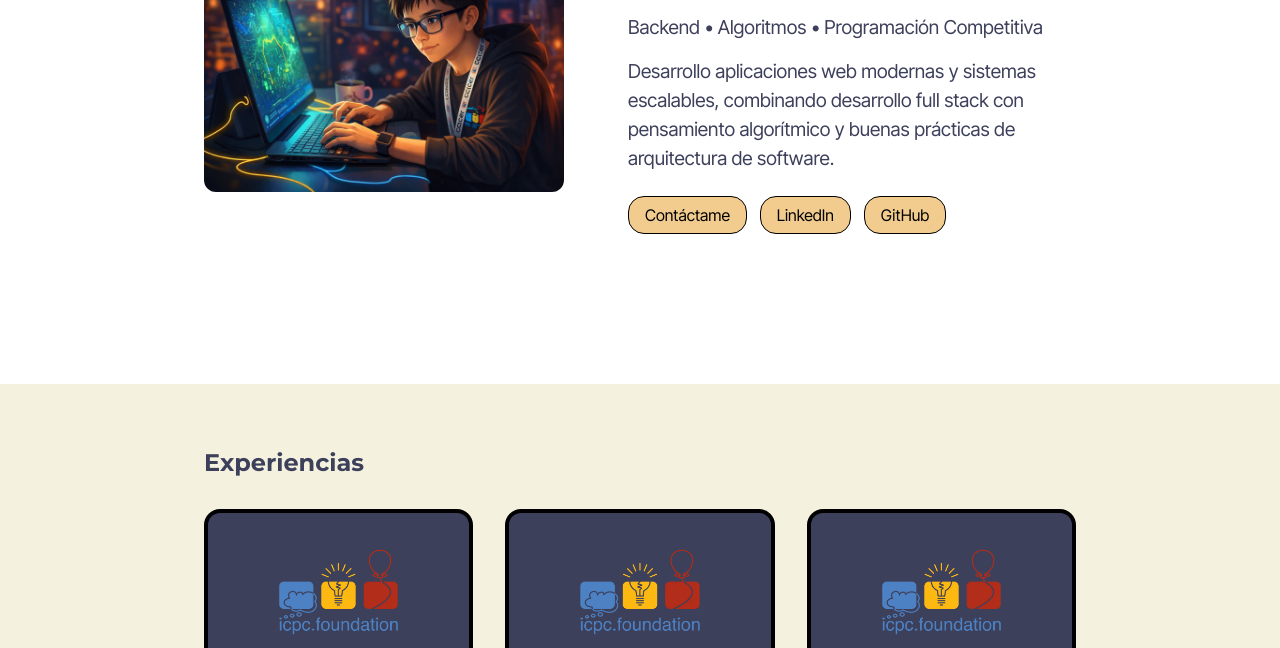
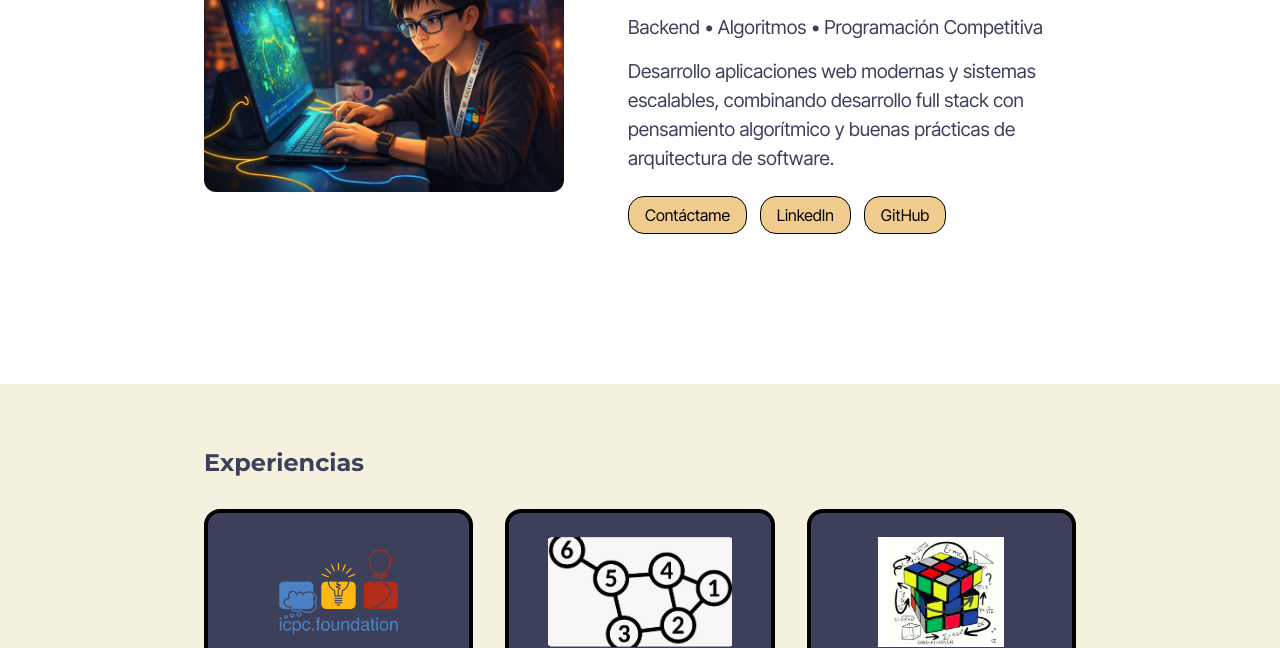
Before and after one commit to Chambeador/Portafolio-MF, a plain HTML site: page index.html in a window 1280 px wide. Shown: the part 304-952 px from the top of the page. Drawn offline with Linux system fonts and the light colour scheme.

Commit message:
ultimos cambios en imagenes

```diff
--- a/index.html
+++ b/index.html
@@ -67,7 +67,7 @@
             </section>
 
             <section class="experience-card">
-                <img src="/img/projecto5.webp" alt="Auxiliar Teoría de Grafos">
+                <img src="/img/grafos.webp" alt="Auxiliar Teoría de Grafos">
                 <div class = "experience-content">
                     <h3>Auxiliar de Teoría de Grafos</h3>
                     <p>Actualmente soy auxiliar en la materia de Teoría de Grafos en mi universidad, apoyando a estudiantes con explicaciones, ejemplos y resolución de ejercicios prácticos.</p>
@@ -78,7 +78,7 @@
             </section>
 
             <section class="experience-card">
-                <img src="/img/projecto5.webp" alt="Perfil Codeforces">
+                <img src="/img/rubick.webp" alt="Perfil Codeforces">
                 <div class = "experience-content">
                     <h3>Programación Competitiva</h3>
                     <p>Tengo más de 1000 problemas resueltos en Codeforces, demostrando práctica constante y experiencia en algoritmos y estructuras de datos.</p>
```
Also changed, not shown: img/grafos.webp (added), img/rubick.webp (added).
